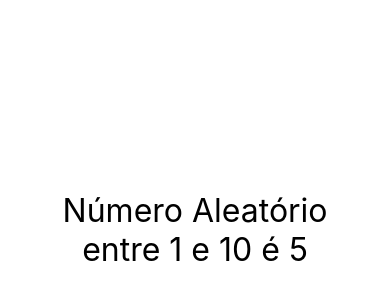
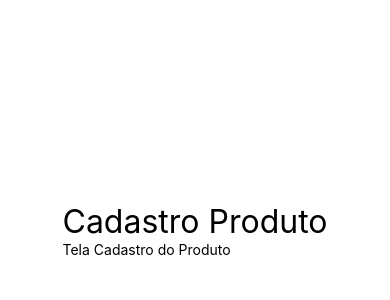
Before and after one commit to davidIsrael-rj/react-native-execicios, a React Native app: screen / in a window 390 px wide. Shown: the part 192-492 px from the top of the page. Built offline with nearby package versions, Linux system fonts and the light colour scheme.

Commit message:
Componente Titulo

```diff
--- a/src/App.jsx
+++ b/src/App.jsx
@@ -1,16 +1,19 @@
 import React from "react";
 import { StyleSheet, View } from "react-native";
+import Titulo from "./components/Titulo";
 // import Primeiro from "./components/Primeiro";
 // import Comp, { Comp1, Comp2 } from "./components/Multi";
-import MinMax from "./components/MinMax";
-import Aleatorio from "./components/Aleatorio";
+// import MinMax from "./components/MinMax";
+// import Aleatorio from "./components/Aleatorio";
 
 function App() {
     return <View style={style.App}>
-        <Aleatorio min={1} max={10}/>
-        {/* <MinMax min="3" max="20"/>
-        <MinMax min="50" max="249"/> */}
-        {/* <Comp/>
+        <Titulo principal="Cadastro Produto" segundario="Tela Cadastro do Produto"/>
+
+        {/* <Aleatorio min={1} max={10}/>
+        <MinMax min="3" max="20"/>
+        <MinMax min="50" max="249"/>
+        <Comp/>
         <Comp1/>
         <Comp2/>
         <Primeiro/> */}
@@ -19,7 +22,7 @@ function App() {
 
 const style = StyleSheet.create({
     App: {
-        backgroundColor:"#fff",
+        backgroundColor: "#fff",
         flex: 1,
         justifyContent: "center",
         alignItems: "center",
--- /dev/null
+++ b/src/components/Titulo.jsx
@@ -0,0 +1,12 @@
+import React from "react";
+import { Text, View } from "react-native";
+import estilo from "./estilo";
+
+export default props => {
+    return (
+        <View>
+            <Text style={estilo.fontG}>{props.principal}</Text>
+            <Text>{props.segundario}</Text>
+        </View>
+    )
+}
```
Also changed, not shown: src/components/estilo.jsx (renamed from src/components/estilo.js).
